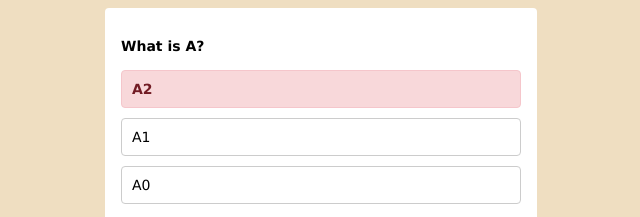
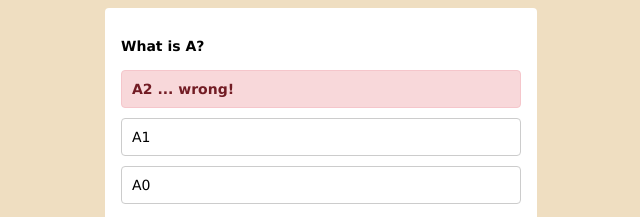
Before and after one commit to endoumame0521/MyQuizApp, a plain HTML site: page index.html in a window 1280 px wide. Both pictures are taken after a click on the item "A2". Shown: the top 217 px of the page, 319-959 px from the left. Drawn offline with Linux system fonts and the light colour scheme.

Commit message:
Finish: JavaScript_lessons MyQuizApp 13

```diff
--- a/css/styles.css
+++ b/css/styles.css
@@ -42,11 +42,19 @@ body {
   font-weight: bold;
 }
 
+#choices > li.correct::after {
+  content: ' ... correct!';
+}
+
 #choices > li.wrong {
   background: #f8d8da;
   border-color: #f5c6cb;
   color: #721c24;
   font-weight: bold;
+}
+
+#choices > li.wrong::after {
+  content: ' ... wrong!';
 }
 
 #btn {
--- a/js/main.js
+++ b/js/main.js
@@ -11,6 +11,7 @@
     {q: 'What is C?', c: ['C0', 'C1', 'C2']},
   ];
   let currentNum = 0;
+  let isAnswered;
 
 
   function shuffle(arr) {
@@ -22,6 +23,12 @@
   }
 
   function checkAnswer(li) {
+    // if (isAnswered === true) {
+    if (isAnswered) {
+      return;
+    }
+    isAnswered = true;
+
     if (li.textContent === quizSet[currentNum].c[0]) {
       li.classList.add('correct');
     } else {
@@ -30,6 +37,8 @@
   }
 
   function setQuiz() {
+    isAnswered = false;
+
     question.textContent = quizSet[currentNum].q;
 
     const shuffledChoices = shuffle([...quizSet[currentNum].c]);
```
